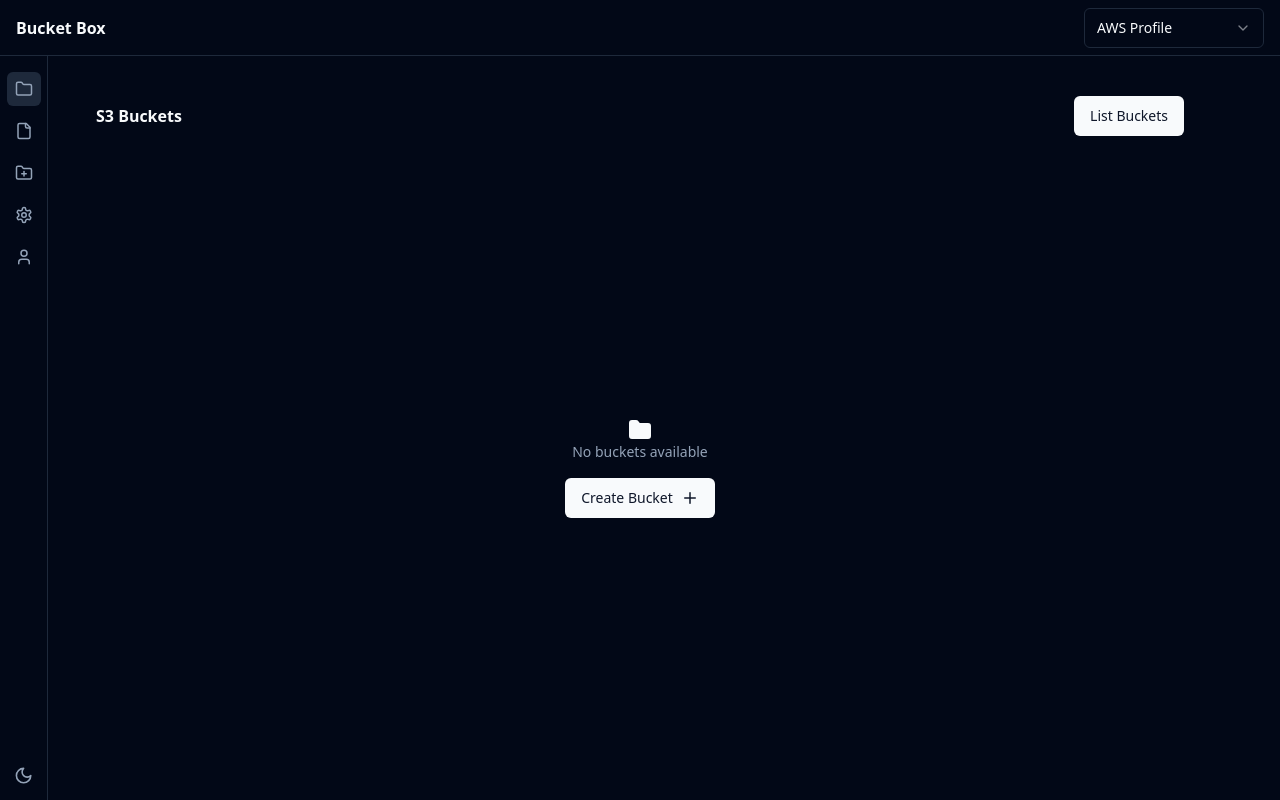
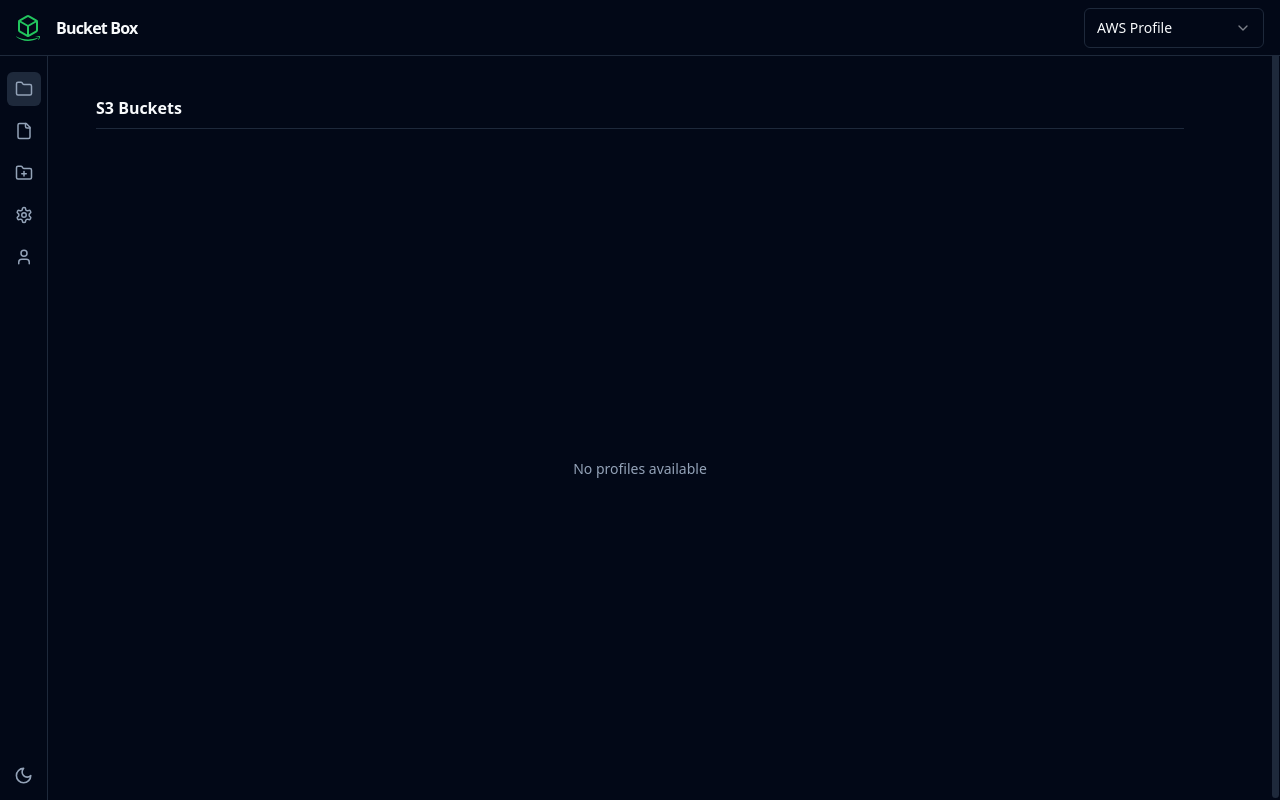
Before and after one commit to jer-nc/bucket-box, a React (Vite) app: page / in a window 1280 px wide. Built offline with nearby package versions, Linux system fonts and the light colour scheme.

Commit message:
feat: Add @radix-ui/react-separator and logo asset

```diff
--- a/package.json
+++ b/package.json
@@ -14,6 +14,7 @@
     "@radix-ui/react-dropdown-menu": "^2.0.6",
     "@radix-ui/react-scroll-area": "^1.0.5",
     "@radix-ui/react-select": "^2.0.0",
+    "@radix-ui/react-separator": "^1.0.3",
     "@radix-ui/react-slot": "^1.0.2",
     "@radix-ui/react-toast": "^1.1.5",
     "@tauri-apps/api": "^1.5.2",
--- a/src/components/custom/navigation/Navbar.tsx
+++ b/src/components/custom/navigation/Navbar.tsx
@@ -1,11 +1,15 @@
 import React from 'react'
 import UserListSelect from './UserList'
+import logo from '../../../assets/logo-bucket-box.svg'
 
 const Navbar = () => {
     return (
         <nav className={`z-50 px-4 flex items-center fixed top-0 w-full h-14 bg-background border-b`}>
             <div className='w-full flex justify-between items-center'>
-                <h1 className='font-semibold'>Bucket Box</h1>
+                <div className='flex gap-4 items-center'>
+                    <img src={logo} alt="logo" className='w-6' />
+                    <h1 className='font-semibold tracking-tighter'>Bucket Box</h1>
+                </div>
                 <div className='flex items-center'>
                     <div className='flex items-center'>
                         <UserListSelect />
--- /dev/null
+++ b/src/components/ui/separator.tsx
@@ -0,0 +1,29 @@
+import * as React from "react"
+import * as SeparatorPrimitive from "@radix-ui/react-separator"
+
+import { cn } from "@/lib/utils"
+
+const Separator = React.forwardRef<
+  React.ElementRef<typeof SeparatorPrimitive.Root>,
+  React.ComponentPropsWithoutRef<typeof SeparatorPrimitive.Root>
+>(
+  (
+    { className, orientation = "horizontal", decorative = true, ...props },
+    ref
+  ) => (
+    <SeparatorPrimitive.Root
+      ref={ref}
+      decorative={decorative}
+      orientation={orientation}
+      className={cn(
+        "shrink-0 bg-border",
+        orientation === "horizontal" ? "h-[1px] w-full" : "h-full w-[1px]",
+        className
+      )}
+      {...props}
+    />
+  )
+)
+Separator.displayName = SeparatorPrimitive.Root.displayName
+
+export { Separator }
--- a/src/features/list-buckets/ListBuckets.tsx
+++ b/src/features/list-buckets/ListBuckets.tsx
@@ -1,24 +1,27 @@
 import { Button } from '@/components/ui/button';
 import { Folder, Plus } from 'lucide-react';
-import { useState } from 'react';
+import { useState, useEffect } from 'react';
 import { useToast } from '@/components/ui/use-toast';
 import { listAllBuckets } from '@/cli-functions/listAllBuckets';
 import { useUserSessionStore } from '@/store/useSessionStore';
+import { Separator } from '@/components/ui/separator';
 
 function ListBuckets() {
-    const { toast } = useToast()
+    const { toast } = useToast();
     const [buckets, setBuckets] = useState([]);
-    const { currentProfile } = useUserSessionStore()
-
-    console.log('currentProfile', currentProfile)
+    const { profiles, currentProfile } = useUserSessionStore();
+    const [loading, setLoading] = useState(false);
 
     const handleListBuckets = async () => {
         try {
+            setLoading(true);
             const profile = localStorage.getItem('aws-profile') || '';
             const bucketList = await listAllBuckets(profile);
             setBuckets(bucketList);
-        } catch (error: any) {
+        } catch (error) {
             console.error(error);
+            setBuckets([]);
+            if (error instanceof Error) {
                 toast({
                     title: 'Error',
                     description: error.message,
@@ -26,20 +29,34 @@ function ListBuckets() {
                     className: 'text-xs',
                 });
             }
+        } finally {
+            setLoading(false);
+        }
     };
 
-    // useEffect(() => {
-    //     handleListBuckets(); // Ejecutar al montar el componente
-    // }, [currentProfile]);
+    useEffect(() => {
+        if (profiles.length > 0) {
+            handleListBuckets(); // Ejecutar al montar el componente si hay perfiles
+        }
+    }, [profiles, currentProfile]);
 
     return (
-        <div >
+        <div>
             <div className='flex justify-between items-center'>
                 <p className='font-semibold'>S3 Buckets</p>
-                <Button onClick={handleListBuckets}>List Buckets</Button>
+                {/* <Button onClick={handleListBuckets}>List Buckets</Button> */}
             </div>
-            <div className={`py-12 ${buckets.length === 0 ? 'flex flex-col  justify-center' : 'grid grid-cols-1 sm:grid-cols-2 md:grid-cols-3 lg:grid-cols-4 xl:grid-cols-5 gap-4'} `}>
-                {buckets.length === 0 ? (
+            <Separator className='my-2' />
+            <div className={`py-12 ${loading || profiles.length === 0 || buckets.length === 0 ? 'flex flex-col justify-center' : 'grid grid-cols-1 sm:grid-cols-2 md:grid-cols-3 lg:grid-cols-4 xl:grid-cols-5 gap-4'}`}>
+                {loading ? (
+                    <div style={{ height: 'calc(100vh - 14.5rem)' }} className='flex items-center justify-center py-8'>
+                        <p className='text-sm'>Loading...</p>
+                    </div>
+                ) : profiles.length === 0 ? (
+                    <div style={{ height: 'calc(100vh - 14.5rem)' }} className='mx-auto text-center flex flex-col justify-center'>
+                        <p className='text-sm truncate mx-auto max-w-[10rem] text-muted-foreground'>No profiles available</p>
+                    </div>
+                ) : buckets.length === 0 && !loading ? (
                     <div style={{ height: 'calc(100vh - 14.5rem)' }} className='mx-auto text-center flex flex-col justify-center'>
                         <Folder fill='currentColor' width={24} height={24} className='mx-auto' size={24} />
                         <p className='text-sm truncate mx-auto max-w-[10rem] text-muted-foreground'>No buckets available</p>
```
Also changed, not shown: src/assets/logo-bucket-box.svg (added), 1 other file (tests, documents, lock files or other folders). Lines whose indentation alone changed are shown as unchanged.
